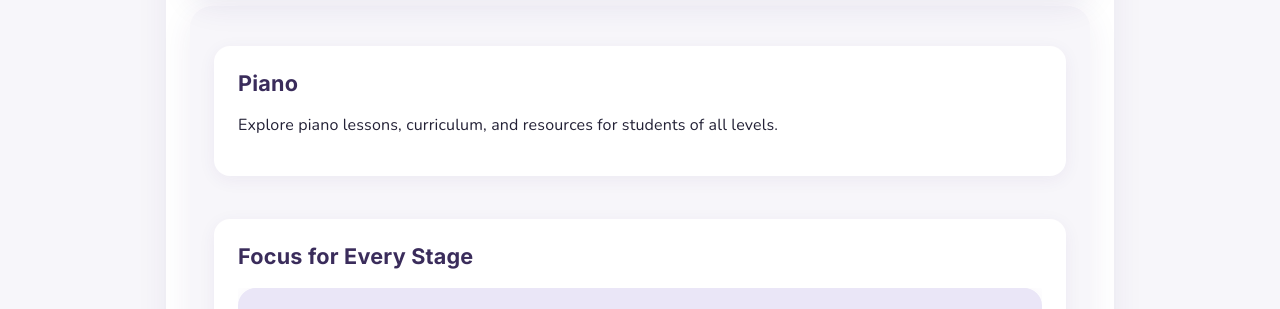
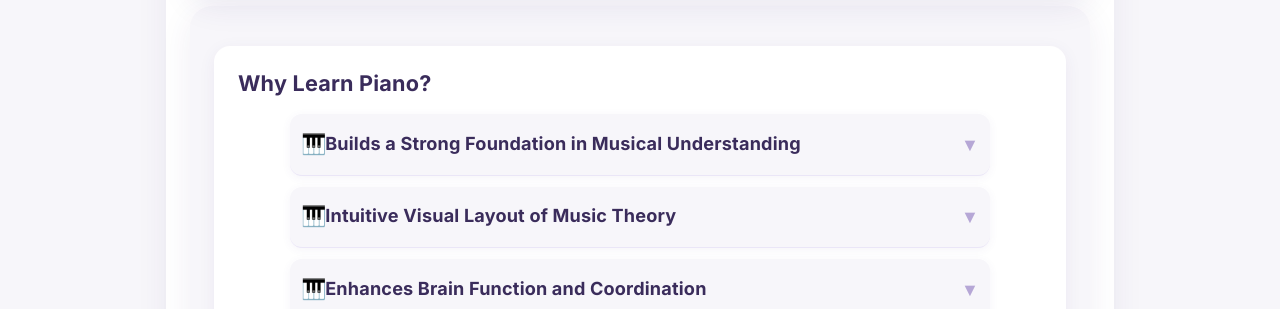
Before and after one commit to izzyjhuang/lavinia_music_studio, a React (Create React App) app: page /piano in a window 1280 px wide. Shown: the part 631-940 px from the top of the page. Built offline with nearby package versions, Linux system fonts and the light colour scheme.

Commit message:
updated piano

```diff
--- a/src/pages/Piano.css
+++ b/src/pages/Piano.css
@@ -22,6 +22,70 @@
   font-size: 1.35rem;
   font-weight: 800;
   letter-spacing: 0.01em;
+}
+
+.why-learn-piano-accordion {
+  margin-top: 1rem;
+}
+
+.why-learn-piano-item {
+  margin-bottom: 0.75rem;
+  border-radius: 8px;
+  overflow: hidden;
+  background: #fff;
+  box-shadow: 0 2px 12px rgba(60,40,120,0.04);
+}
+
+.why-learn-piano-title-btn {
+  width: 100%;
+  padding: 1rem 1.2rem;
+  background: #f4f0fa;
+  border: none;
+  border-radius: 8px;
+  display: flex;
+  justify-content: space-between;
+  align-items: center;
+  font-family: 'Inter', 'Segoe UI', 'Arial', sans-serif;
+  font-size: 1rem;
+  cursor: pointer;
+  transition: all 0.2s ease;
+}
+
+.why-learn-piano-title-btn:hover {
+  background: #eae6f7;
+}
+
+.why-learn-piano-title-btn:active {
+  transform: scale(0.98);
+}
+
+.why-learn-piano-title {
+  color: #3a2c5b;
+  font-weight: 600;
+}
+
+.why-learn-piano-arrow {
+  color: #888;
+  transition: transform 0.2s ease;
+}
+
+.why-learn-piano-item.open .why-learn-piano-arrow {
+  transform: rotate(180deg);
+}
+
+.why-learn-piano-desc-wrapper {
+  padding: 0 1.2rem;
+  font-family: 'Nunito', 'Segoe UI', 'Arial', sans-serif;
+  font-size: 0.95rem;
+  line-height: 1.6;
+  color: #444;
+  transition: max-height 0.3s ease;
+  overflow: hidden;
+}
+
+.why-learn-piano-desc {
+  padding: 0.75rem 0;
+  display: block;
 }
 
 .piano-section ul {
--- a/src/pages/Piano.jsx
+++ b/src/pages/Piano.jsx
@@ -141,78 +141,46 @@ function FAQAccordion() {
 const whyLearnPianoPoints = {
   en: [
     {
-      title: 'Build a Strong Musical Foundation',
-      desc: 'From reading music to understanding rhythm, piano lessons create a solid base for any musical journey. Students learn to read both treble and bass clef, developing a complete understanding of musical notation.'
+      title: 'Builds a Strong Foundation in Musical Understanding',
+      desc: 'Piano builds a strong foundation in musical understanding, helping to develop strong listening skills and a keen sense of pitch and rhythm.'
     },
     {
-      title: 'Enhance Brain Development',
-      desc: 'Playing piano engages both hemispheres of the brain, improving memory, spatial reasoning, and problem-solving skills. Studies show piano students perform better in math and reading.'
+      title: 'Intuitive Visual Layout of Music Theory',
+      desc: 'Piano visually lays out music theory in an intuitive way. This makes it an excellent starting point in musical education.'
     },
     {
-      title: 'Cultivate Creativity',
-      desc: 'Piano lessons encourage improvisation and composition, helping students express themselves through music. They learn to create their own melodies and harmonies.'
+      title: 'Enhances Brain Function and Coordination',
+      desc: 'Playing the piano improves memory, enhances coordination, and the music patterns promote logical thinking.'
     },
     {
-      title: 'Develop Discipline and Patience',
-      desc: 'Learning piano requires consistent practice and dedication. Students develop time management skills and learn the value of perseverance.'
+      title: 'Explores a Wide Range of Repertoire',
+      desc: 'A wide range of Piano repertoire lets students learn to express their creativity through music.'
     },
     {
-      title: 'Build Confidence',
-      desc: 'Regular performances and recitals help students overcome stage fright and build self-assurance. They learn to present themselves confidently in any situation.'
-    },
-    {
-      title: 'Understand Music Visually and Intuitively',
-      desc: 'The keyboard layout makes music theory come alive, making piano an ideal first instrument for any aspiring musician.'
-    },
-    {
-      title: 'Boost Brainpower and Coordination',
-      desc: 'Piano playing strengthens memory, sharpens focus, and enhances hand-eye coordination while encouraging logical thinking through musical patterns.'
-    },
-    {
-      title: 'Unleash Creativity Through Repertoire',
-      desc: 'From classical to contemporary, the wide variety of piano music invites students to explore and express their unique musical voice.'
-    },
-    {
-      title: 'Grow Confidence Through Achievement',
-      desc: 'Whether it\'s mastering a new skill or performing at a recital, each milestone helps students develop confidence and a sense of accomplishment.'
+      title: 'Builds Confidence Through Achievement',
+      desc: 'Learning a piece, performing at a recital, or mastering a new skill helps students build confidence through achievement.'
     }
   ],
   tw: [
     {
-      title: '建立堅實的音樂基礎',
-      desc: '從讀譜到理解節奏，鋼琴課為任何音樂之旅奠定堅實的基礎。學生學習閱讀高音譜號和低音譜號，建立完整的音樂符號理解能力。'
+      title: '建立堅實的音樂理解基礎',
+      desc: '鋼琴建立堅實的音樂理解基礎，培養良好的聆聽技巧和音準節奏感。'
     },
     {
-      title: '提升腦力發展',
-      desc: '彈鋼琴能同時活躍大腦左右半球，提升記憶力、空間推理和解決問題的能力。研究顯示，學習鋼琴的學生數學和閱讀能力更優秀。'
-    },
-    {
-      title: '培養創意',
-      desc: '鋼琴課鼓勵即興演奏和作曲，幫助學生通過音樂表達自我。他們學習創作自己的旋律和和聲。'
-    },
-    {
-      title: '培養紀律和耐心',
-      desc: '學習鋼琴需要持之以恆的練習和專注。學生發展時間管理能力，學習毅力的價值。'
-    },
-    {
-      title: '建立自信',
-      desc: '定期表演和發表會幫助學生克服舞台緊張，建立自信心。他們學習在各種場合自信地呈現自己。'
-    },
-    {
-      title: '直觀理解音樂',
-      desc: '琴鍵布局讓音樂理論活起來，使鋼琴成為任何有志於音樂者理想的首選樂器。'
+      title: '直觀的音樂理論視覺呈現',
+      desc: '鋼琴以直觀的方式呈現音樂理論，使其成為音樂教育的理想起點。'
     },
     {
       title: '增強腦力與協調性',
-      desc: '彈鋼琴能強化記憶力、專注力，提升手眼協調能力，同時通過音樂模式培養邏輯思維。'
+      desc: '彈琴能改善記憶力、增強協調性，音樂模式有助於培養邏輯思維。'
     },
     {
-      title: '通過曲目釋放創意',
-      desc: '從古典到現代，豐富的鋼琴曲目邀請學生探索並表達他們獨特的音樂聲音。'
+      title: '豐富的曲目選擇',
+      desc: '豐富的鋼琴曲目讓學生能通過音樂表達創造力。'
     },
     {
       title: '通過成就建立自信',
-      desc: '無論是掌握新技能還是發表會表演，每個里程碑都幫助學生建立自信和成就感。'
+      desc: '學習曲目、發表會表演或掌握新技能，都能幫助學生通過成就建立自信。'
     }
   ]
 };
@@ -258,11 +226,6 @@ const recitals = {
     { video: require('../videos/luke_river_flows_in_you.mp4'), label: '<div style="text-align: center;">Luke<br/><i>Yurima "River Flows in You"</i></div>' }
   ],
   tw: [
-    { video: require('../videos/daryl_rachmaninov_prelude_no.5.mp4'), label: '<div style="text-align: center;">Daryl<br/><i>Rachmaninov "Prelude Op. 23 No.5"</i></div>' },
-    { video: require('../videos/avril_chopin_nocturne.mp4'), label: '<div style="text-align: center;">Avril<br/><i>Chopin "Nocturne Op. 9 No. 2"</i></div>' },
-    { video: require('../videos/luke_river_flows_in_you.mp4'), label: '<div style="text-align: center;">Luke<br/><i>Yurima "River Flows in You"</i></div>' }
-  ],
-  zh: [
     { video: require('../videos/daryl_rachmaninov_prelude_no.5.mp4'), label: '<div style="text-align: center;">Daryl<br/><i>拉赫曼尼諾夫 "Op. 23 No. 5 前奏曲"</i></div>' },
     { video: require('../videos/avril_chopin_nocturne.mp4'), label: '<div style="text-align: center;">Avril<br/><i>蕭邦 "夜曲 第9號第2首"</i></div>' },
     { video: require('../videos/luke_river_flows_in_you.mp4'), label: '<div style="text-align: center;">Luke<br/><i>李佑任 "River Flows in You"</i></div>' },
@@ -287,9 +250,10 @@ function WhyLearnPianoAccordion() {
   const { language } = useLanguage();
   const [openIndex, setOpenIndex] = useState(null);
   const toggle = idx => setOpenIndex(openIndex === idx ? null : idx);
+  const langKey = language === 'zh' ? 'tw' : language;
   return (
     <div className="why-learn-piano-accordion">
-      {whyLearnPianoPoints[language].map((item, idx) => (
+      {whyLearnPianoPoints[langKey].map((item, idx) => (
         <div key={idx} className={`why-learn-piano-item${openIndex === idx ? ' open' : ''}`}>
           <button className="why-learn-piano-title-btn" onClick={() => toggle(idx)} aria-expanded={openIndex === idx}>
             <span className="why-learn-piano-title">{item.title}</span>
@@ -309,15 +273,16 @@ const Piano = () => {
   // Map zh to tw since we're using /tw in the URL
   const langKey = language === 'zh' ? 'tw' : language;
 
-  const t = text[langKey];
+  const t = whyLearnPianoPoints[langKey];
   return (
     <>
       <div className="piano-banner-bg"></div>
       <div className="piano-page">
         {/* 1. Overview of Piano Program */}
         <section className="piano-section piano-overview">
-          <h1>{t.title}</h1>
-          <p>{t.content}</p>
+          <h1>{headings[langKey].why}</h1>
+          {/* <p>{t.content}</p> */}
+          <WhyLearnPianoAccordion />
         </section>
 
         {/* 2. Curriculum & Levels */}
--- a/src/pages/ViolinViola.jsx
+++ b/src/pages/ViolinViola.jsx
@@ -28,46 +28,46 @@ const headings = {
 const whyLearnPoints = {
   en: [
     {
-      title: 'Build a Strong Musical Foundation',
-      desc: 'Violin and viola lessons create a solid base for any musical journey. Students learn to read both treble and bass clef, developing a complete understanding of musical notation.'
+      title: 'Develops Fine Motor Skills and Coordination',
+      desc: 'Mastering the bow, posture, and finger placement hones a student’s precision and control. These skills strengthen mind focus and finger dexterity.'
     },
     {
-      title: 'Enhance Brain Development',
-      desc: 'Playing violin/viola engages both hemispheres of the brain, improving memory, spatial reasoning, and problem-solving skills. Studies show violin/viola students perform better in math and reading.'
+      title: 'Trains the Ear and Builds Musical Sensitivity',
+      desc: 'Unlike instruments with fixed pitches, strings demand close listening. Students develop an exceptional ear for pitch, tone, and musical nuance.'
     },
     {
-      title: 'Cultivate Creativity',
-      desc: 'Violin/viola lessons encourage improvisation and composition, helping students express themselves through music. They learn to create their own melodies and harmonies.'
+      title: 'Offers Rich Ensemble Opportunities',
+      desc: 'From string quartets to full symphony orchestras, violinists and violists enjoy vibrant opportunities to collaborate, connect, and create music together — learning teamwork, timing, and leadership.'
     },
     {
-      title: 'Develop Discipline and Patience',
-      desc: 'Learning violin/viola requires consistent practice and dedication. Students develop time management skills and learn the value of perseverance.'
+      title: 'Teaches Discipline and Patience',
+      desc: 'Learning violin or viola is a journey of steady progress. As students meet each challenge, they build perseverance, confidence, and a deep appreciation for their own growth.'
     },
     {
-      title: 'Build Confidence',
-      desc: 'Regular performances and recitals help students overcome stage fright and build self-assurance. They learn to present themselves confidently in any situation.'
+      title: 'A Voice for Personal Expression',
+      desc: 'A wide range of violin repertoire help students learn to cultivate their creativities through expressing music on the violin.'
     }
   ],
   tw: [
     {
-      title: '建立堅實的音樂基礎',
-      desc: '小提琴/中提琴課程為音樂學習打下堅實基礎。學生會學習高音譜號和低音譜號，全面理解音樂記譜法。'
+      title: '培養精細動作與協調性',
+      desc: '掌握弓法、姿勢和指法，培養學生的精確度和控制力。這些技能能增強專注力和手指靈活性。'
     },
     {
-      title: '促進腦部發展',
-      desc: '彈琴能同時活躍大腦左右半球，提升記憶力、空間推理和解決問題的能力。研究顯示，學琴的孩子在數學和閱讀方面表現更佳。'
+      title: '培養音樂聽覺與敏感度',
+      desc: '與固定音高的樂器不同，弦樂器需要精細的聽音。學生能培養出卓越的音準、音色和音樂細節感。'
     },
     {
-      title: '培養創意',
-      desc: '小提琴/中提琴課程鼓勵即興演奏和創作，幫助學生通過音樂表達自我。他們會學習創作自己的旋律和和弦。'
+      title: '豐富的合奏機會',
+      desc: '從弦樂四重奏到完整交響樂團，小提琴手和中提琴手享有豐富的合作、交流和共同創作音樂的機會——學習團隊合作、節奏感和領導力。'
     },
     {
-      title: '培養耐心與自律',
-      desc: '學琴需要持續練習和投入。學生會學會時間管理，並體會毅力的價值。'
+      title: '培養紀律與耐心',
+      desc: '學習小提琴或中提琴是一段穩步前進的旅程。隨著學生克服每個挑戰，他們會建立毅力、自信和對自身成長的深刻認知。'
     },
     {
-      title: '建立自信',
-      desc: '定期表演和音樂會幫助學生克服舞台恐懼，建立自信心。他們會學會在任何場合自信地表現自己。'
+      title: '個人表達的聲音',
+      desc: '豐富的小提琴曲目幫助學生通過演奏小提琴來培養他們的創造力。'
     }
   ]
 };
```
